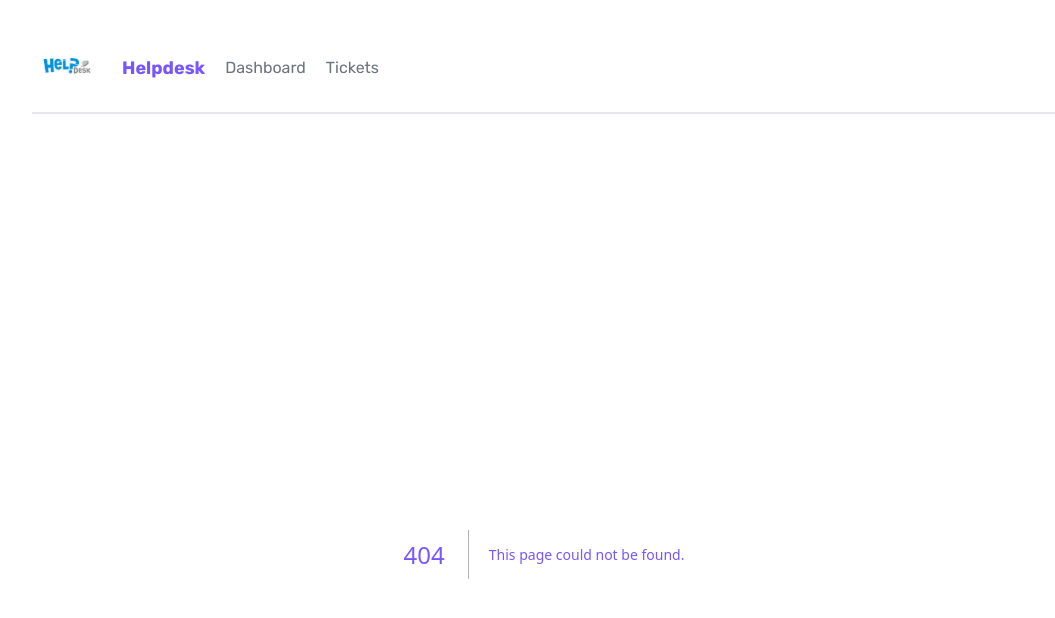
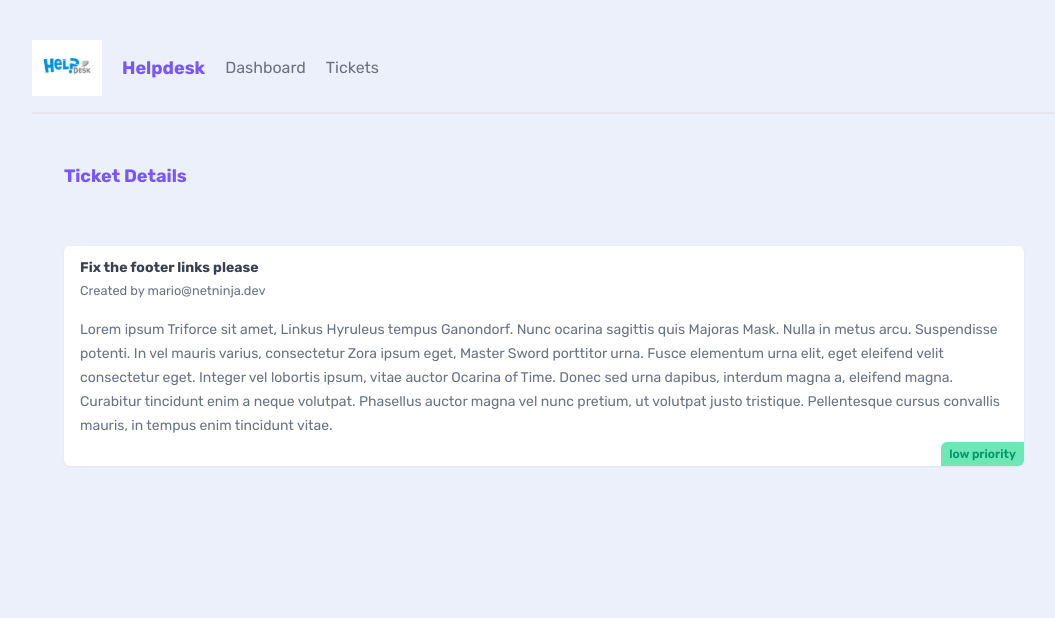
Before and after one commit to gitPirate12/helpdesk_repo, a Next.js app in the folder helpdesk/: page /tickets/1 in a window 1280 px wide. Before the commit this address had no page. Shown: the top 618 px of the page, without its empty margins (96-1151 px from the left). Built offline with nearby package versions, Linux system fonts and the light colour scheme; data requests are answered from the project's data file.

Commit message:
Added dynamic segments

```diff
--- a/helpdesk/app/tickets/TicketList.jsx
+++ b/helpdesk/app/tickets/TicketList.jsx
@@ -1,3 +1,4 @@
+import Link from 'next/link'
 import React from 'react'
 
 async function getTickets() {
@@ -16,11 +17,13 @@
     <>
         {tickets.map((ticket) => (
             <div key={ticket.id}className='card my-5'>
+                <Link href={`/tickets/${ticket.id}`}>
                 <h3>{ticket.title}</h3>
                 <p>{ticket.body.slice(0,200)}...</p>
                 <div className={`pill ${ticket.priority}`}>
                     {ticket.priority} priority
                 </div>
+                </Link>
             </div>
         ))}
         {tickets.length === 0 && (
--- /dev/null
+++ b/helpdesk/app/tickets/[id]/page.jsx
@@ -0,0 +1,31 @@
+import React from 'react'
+
+async function getTicket(id) {
+    const res = await fetch('http://localhost:3000/tickets/' +id, {
+        next: {
+            revalidate: 60
+        }
+    })
+
+    return res.json()
+}
+
+export default async function TicketDetails({params}) {
+    const ticket = await getTicket(params.id)
+
+  return (
+    <main>
+        <nav>
+            <h2>Ticket Details</h2>
+        </nav>
+        <div className='card'>
+            <h3>{ticket.title}</h3>
+            <small>Created by {ticket.user_email}</small>
+            <p>{ticket.body}</p>
+            <div className={`pill ${ticket.priority}`}>
+                {ticket.priority} priority
+            </div>
+        </div>
+    </main>
+  )
+}
```
